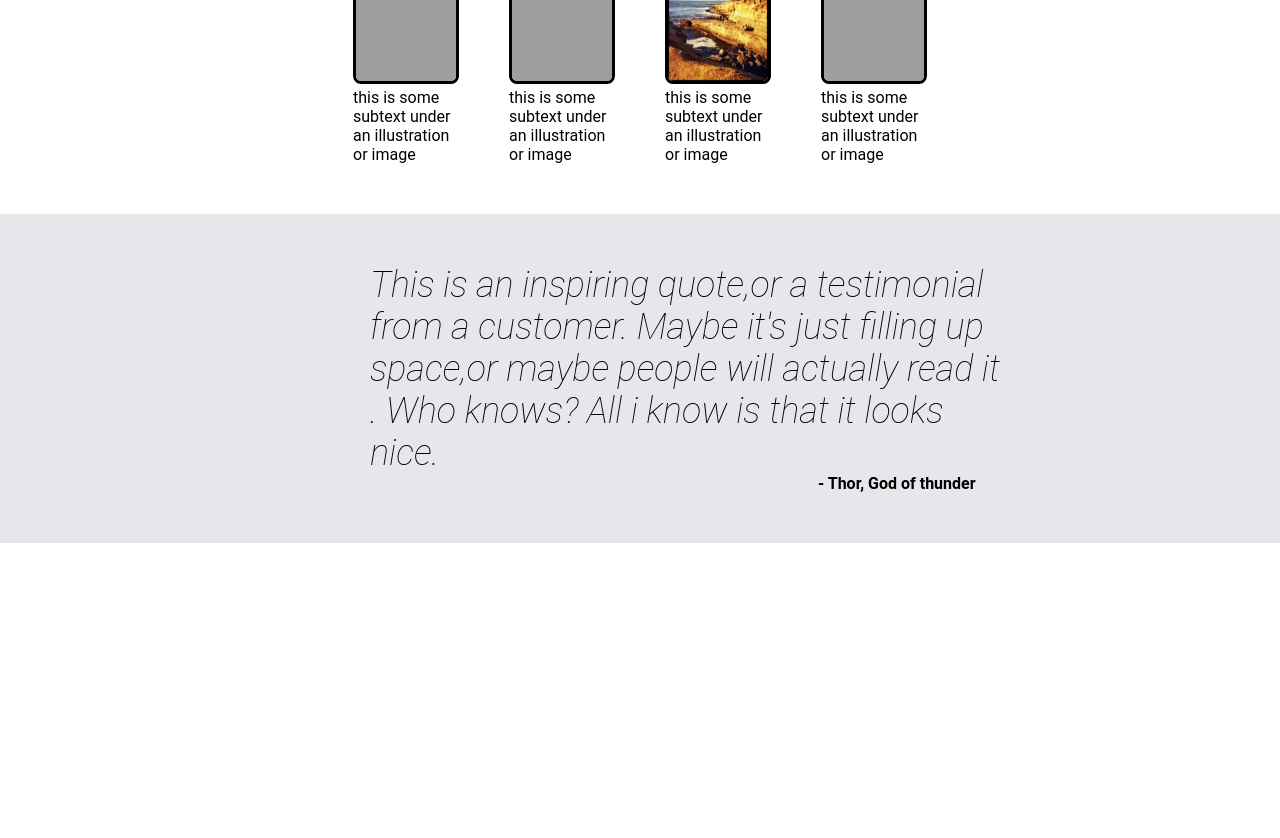
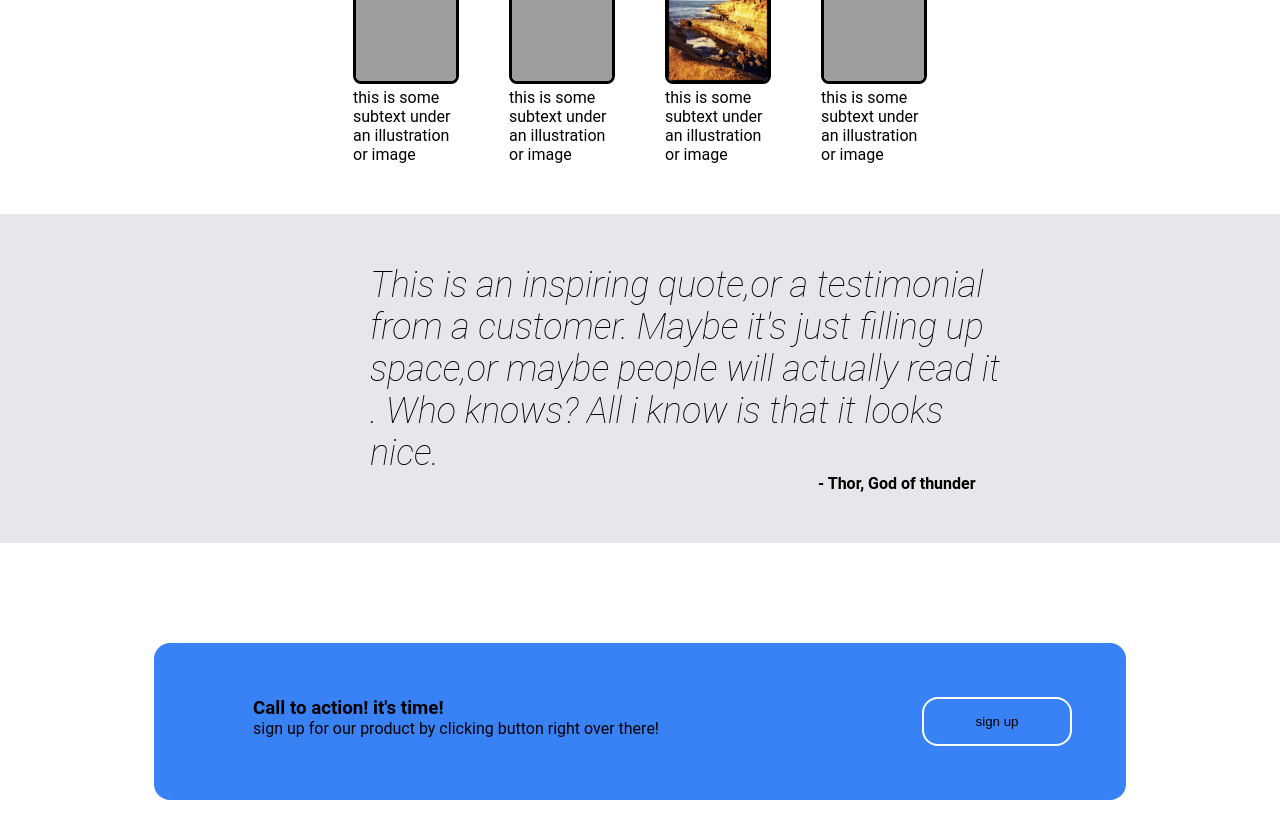
Before and after one commit to Yinkusadel/odin-landing-page, a website: page index.html in a window 1280 px wide. Shown: the part 506-1344 px from the top of the page. Before the commit the page ends 1049 px from the top, so only its background shows below. Drawn offline with Linux system fonts and the light colour scheme; grey boxes are pictures that could not be loaded.

Commit message:
action container added and styled

```diff
--- a/index.html
+++ b/index.html
@@ -63,6 +63,20 @@
       </div>
     </div>
 
+    <div class="action-container1">
+      <div class="action-container2">
+        <div class="action-child1">
+          <h3>Call to action! it's time!</h3>
+          <p class="sign-up">sign up for our product by clicking button right over there!</p>
+        </div>
+        <div class="action-child2">
+          <button class="button2">sign up</button>
+        </div>
+
+      </div>
+
+    </div>
+
 
 
 
--- a/styles.css
+++ b/styles.css
@@ -1,6 +1,7 @@
 * {
     margin: 0;
     padding: 0;
+    border: none;
 }
 
 @import url('https://fonts.googleapis.com/css2?family=Roboto:ital,wght@0,400;0,900;1,300&display=swap');
@@ -133,3 +134,26 @@ img {
     margin-left: 70%;
     font-weight: bold;
 }
+
+.action-container1 {
+    display: flex;
+    justify-content: center;
+    padding: 100px;
+}
+
+.action-container2 {
+    display: flex;
+    justify-content: space-between;
+    background: #3882f6;
+    padding: 5%;
+    width: 80%;
+    border-radius: 1rem;
+}
+
+.button2 {
+    border: 2px solid white;
+}
+
+.sign-up {
+    margin-left: 45px;
+}
```
